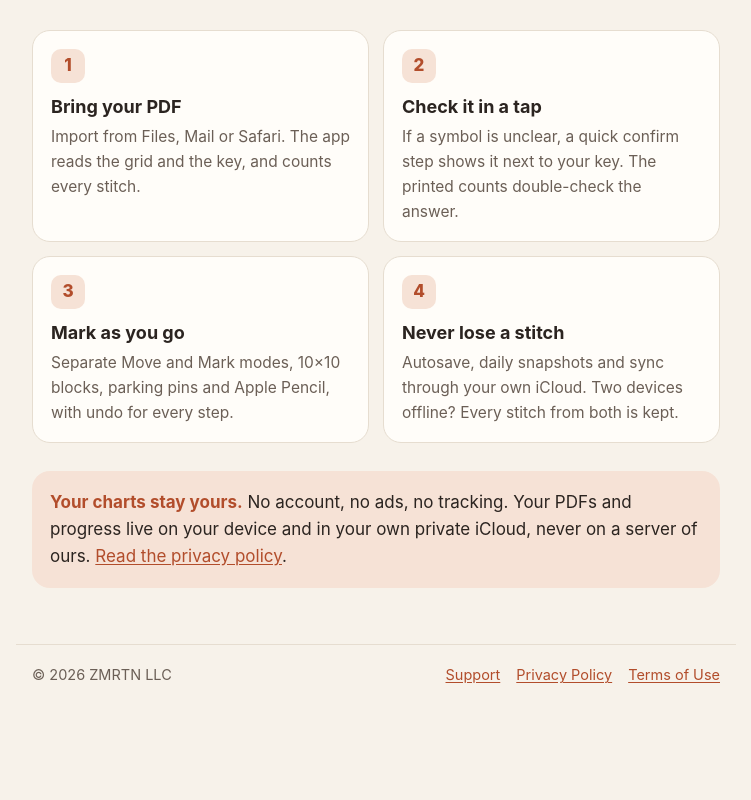
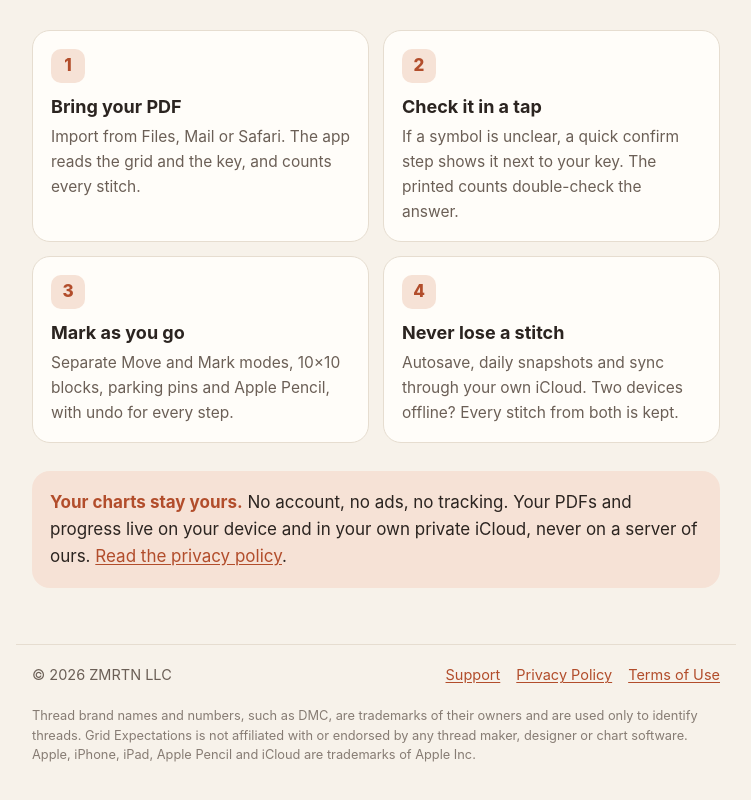
Before and after one commit to zachmartin88/gridexpectations, a plain HTML site: page index.html in a window 1280 px wide. Shown: the part 565-1365 px from the top of the page, without its empty margins (264-1015 px from the left). Before the commit the page ends 1287 px from the top, so only its background shows below. Drawn offline with Linux system fonts and the light colour scheme.

Commit message:
Trademark and non-affiliation note in the footer; label wording matches the app
Co-Authored-By: Claude Opus 5.5 <noreply@anthropic.com>

```diff
--- a/index.html
+++ b/index.html
@@ -39,6 +39,7 @@
 <footer>
   <span>&copy; 2026 ZMRTN LLC</span>
   <nav><a href="support.html">Support</a><a href="privacy.html">Privacy Policy</a><a href="terms.html">Terms of Use</a></nav>
+<p class="legal">Thread brand names and numbers, such as DMC, are trademarks of their owners and are used only to identify threads. Grid Expectations is not affiliated with or endorsed by any thread maker, designer or chart software. Apple, iPhone, iPad, Apple Pencil and iCloud are trademarks of Apple Inc.</p>
 </footer>
 </body>
 </html>
--- a/site.css
+++ b/site.css
@@ -58,3 +58,5 @@ main, .wrap { max-width: 720px; margin: 0 auto; padding: 0 16px; }
 
 footer { max-width: 720px; margin: 56px auto 0; padding: 18px 16px max(36px, env(safe-area-inset-bottom)); border-top: 1px solid var(--line); color: var(--ink-soft); font-size: 14.5px; display: flex; flex-wrap: wrap; gap: 8px 18px; justify-content: space-between; }
 footer nav { display: flex; gap: 16px; flex-wrap: wrap; }
+
+footer .legal { flex-basis: 100%; margin: 12px 0 0; font-size: 0.8rem; line-height: 1.5; opacity: 0.8; }
```
Also changed, not shown: privacy.html (+1 -0 lines), support.html (+2 -1 lines), terms.html (+1 -0 lines).
